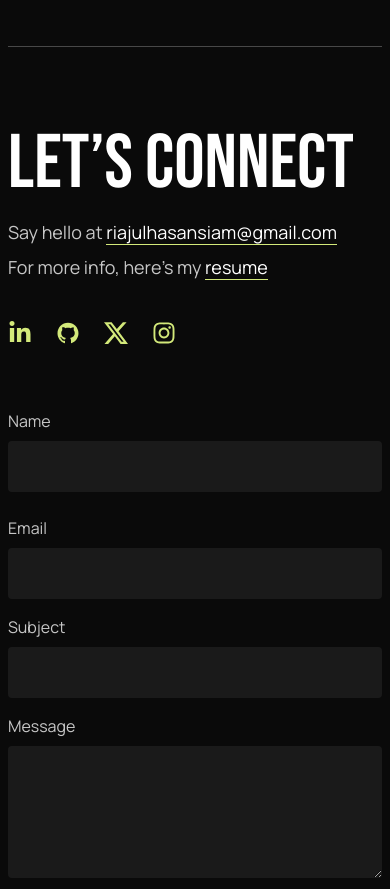
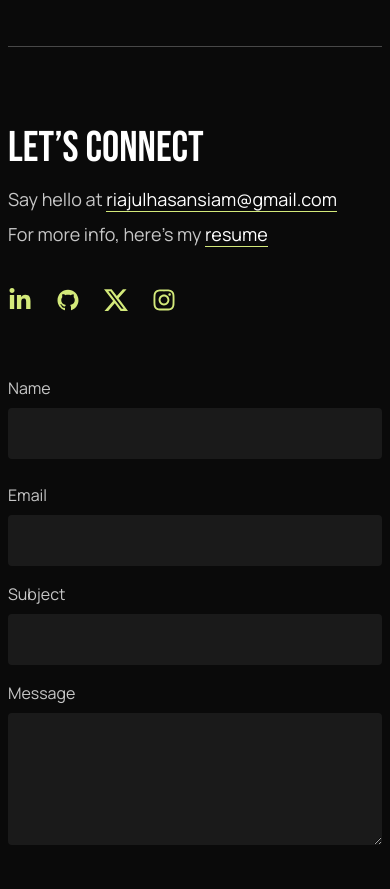
Before and after one commit to Riajul-56/Protfolio, a React (Vite) app: page / in a window 390 px wide. Shown: the part 5340-6229 px from the top of the page. Built offline with nearby package versions, Linux system fonts and the light colour scheme.

Commit message:
fix: update Footer component styles for improved responsiveness and transition effects

```diff
--- a/src/compoents/SkillItem.jsx
+++ b/src/compoents/SkillItem.jsx
@@ -3,7 +3,7 @@ import React from "react";
 const SkillItem = ({ text }) => {
   return (
     <div>
-      <p className="font-secondary_font font-bold text-[14px] sm:text-[16px] text-heading_text uppercase border border-[#484848] sm:py-5 px-6 py-4 sm:px-10 rounded-[100px] hover:bg-[#484848] hover:border-primary_text transition duration-200">
+      <p className="font-secondary_font font-bold text-[14px] sm:text-[16px] text-heading_text uppercase border border-[#484848] sm:py-5 px-6 py-4 sm:px-10 rounded-[100px] hover:bg-[#484848] hover:border-primary_text transition duration-300">
         {text}
       </p>
     </div>
--- a/src/section/Footer.jsx
+++ b/src/section/Footer.jsx
@@ -12,7 +12,7 @@ const Footer = () => {
       <Container>
         <Flex className="justify-between sm:flex-row flex-col gap-[64px] sm:gap-0">
           <div>
-            <h2 className="font-primary_font font-normal text-[76px] text-heading_text leading-[100%] ">
+            <h2 className="font-primary_font font-normal text-[43px] sm:text-[76px] text-heading_text leading-[100%] ">
               Let’s connect
             </h2>
 
@@ -30,7 +30,7 @@ const Footer = () => {
               For more info, here’s my{" "}
               <a
                 href="https://drive.google.com/file/d/1RgXjI80NB8X5E-Kli2cdJKIoq0Am3LLd/view"
-                className="text-heading_text hover:text-link border-b border-link hover:border-heading_text transition duration-200"
+                className="text-heading_text hover:text-link border-b border-link hover:border-heading_text transition duration-200 "
               >
                 resume
               </a>
@@ -89,7 +89,7 @@ const Footer = () => {
 
             <button
               type="submit"
-              className="text-primary_bg text-[16px] font-secondary_font font-bold bg-link rounded-[100px] py-[19px] px-[40px] mt-10"
+              className="text-primary_bg text-[16px] font-secondary_font font-bold bg-link rounded-[100px] py-[19px] px-[40px] mt-10  hover:bg-heading_text transition duration-150"
             >
               SUBMIT
             </button>
```
